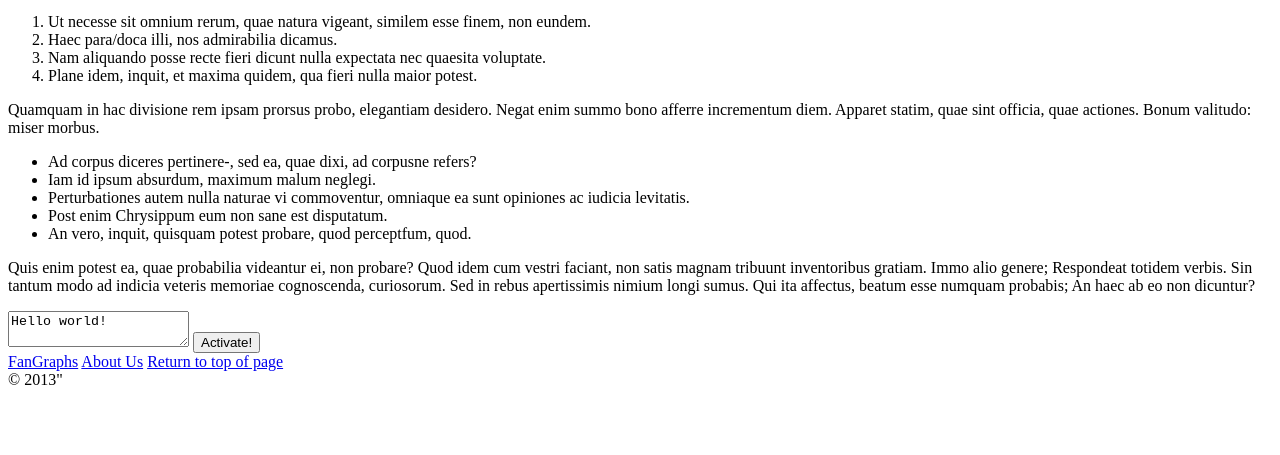
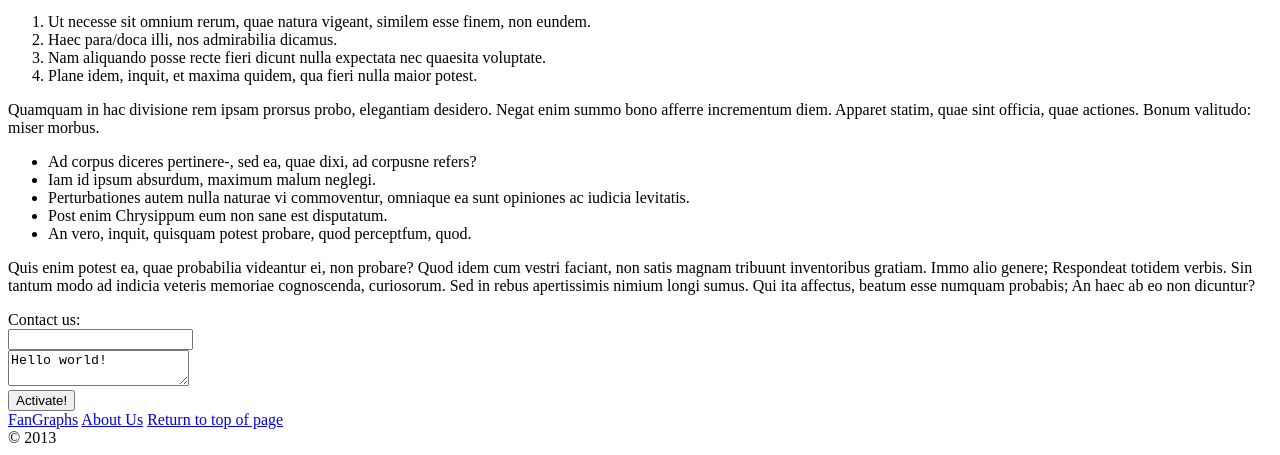
Before and after one commit to badascii/html_test, a plain HTML site: page index.html in a window 1280 px wide. Shown: the part 457-912 px from the top of the page. Before the commit the page ends 854 px from the top, so only its background shows below. Drawn offline with Linux system fonts and the light colour scheme.

Commit message:
first commit

```diff
--- a/index.html
+++ b/index.html
@@ -1,8 +1,7 @@
 <!DOCTYPE html>
 <html>
 	<head>
-		<title>
-		</title>
+		<title>Testing testing</title>
 	</head>
 
 	<body>
@@ -36,9 +35,12 @@
 		<p>Quis enim potest ea, quae probabilia videantur ei, non probare? Quod idem cum vestri faciant, non satis magnam tribuunt inventoribus gratiam. Immo alio genere; Respondeat totidem verbis. Sin tantum modo ad indicia veteris memoriae cognoscenda, curiosorum. Sed in rebus apertissimis nimium longi sumus. Qui ita affectus, beatum esse numquam probabis; An haec ab eo non dicuntur? </p>
 
 		<form for="submit" action="/contact/submit" method="GET">
-			<label></label>
-
+			<label>Contact us:</label>
+			<br />
+			<input type="text" name="submit">
+			<br />
 			<textarea>Hello world!</textarea>
+			<br />
 			<button>Activate!</button>
 		</form>
 
@@ -50,7 +52,7 @@
 			<a href="#top">Return to top of page</a>
 		</aside>
 
-		<footer>&copy; 2013"</footer>
+		<footer>&copy; 2013</footer>
 
 	</body>
 </html>
```
Also changed, not shown: 1 other file.
